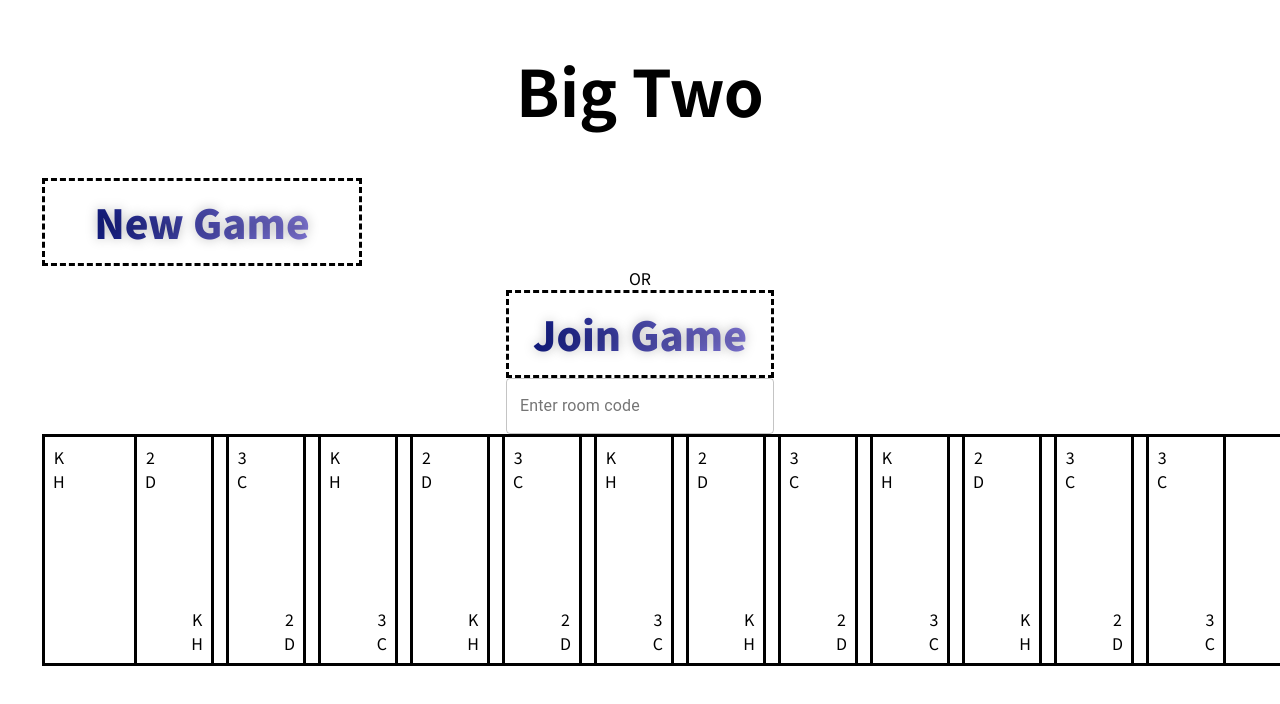
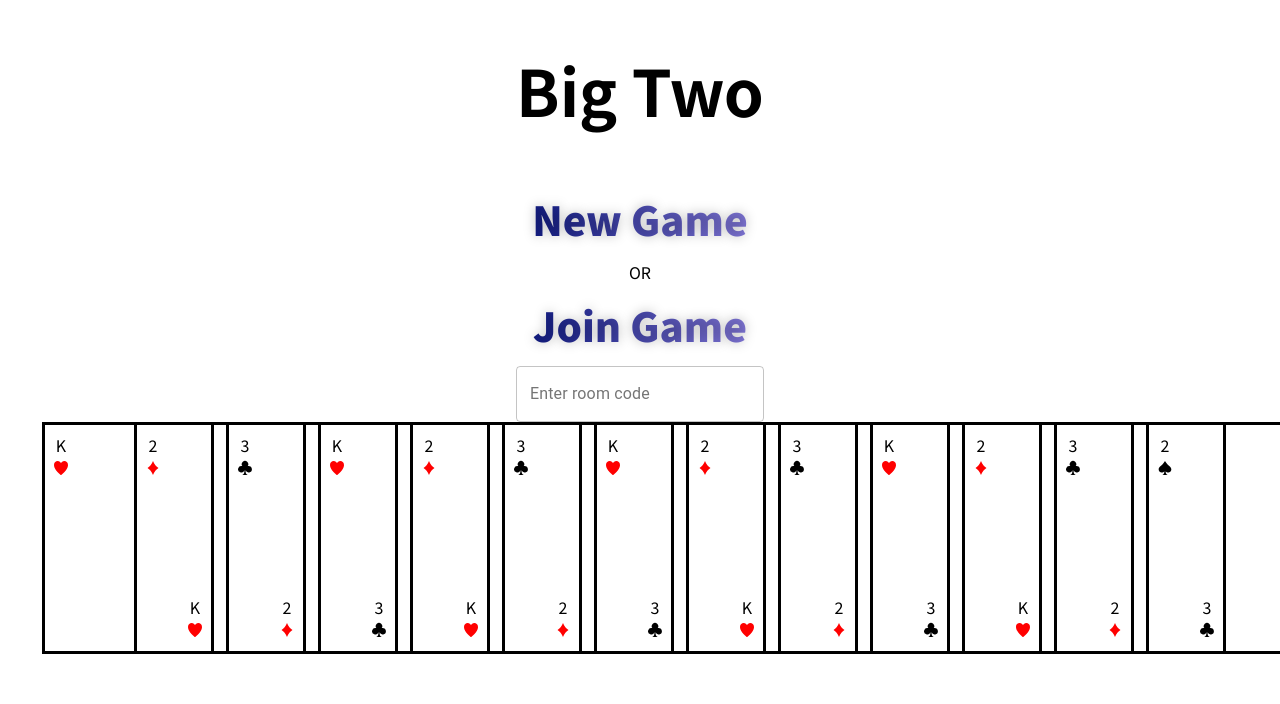
Before and after one commit to MGC3/bigtwo, a React (Create React App) app in the folder frontend/: page / in a window 1280 px wide. Shown: the top 704 px of the page. Built offline with nearby package versions, Linux system fonts and the light colour scheme.

Commit message:
Add card icons

```diff
--- a/frontend/package.json
+++ b/frontend/package.json
@@ -10,6 +10,7 @@
     "axios": "^0.19.2",
     "react": "^16.13.1",
     "react-dom": "^16.13.1",
+    "react-icons": "^3.11.0",
     "react-scripts": "3.4.1"
   },
   "scripts": {
--- a/frontend/src/components/App.jsx
+++ b/frontend/src/components/App.jsx
@@ -54,8 +54,8 @@ let fakeData = [
     suit: "C",
   },
   {
-    rank: "3",
-    suit: "C",
+    rank: "2",
+    suit: "S",
   },
 ];
 
--- a/frontend/src/components/Card.jsx
+++ b/frontend/src/components/Card.jsx
@@ -1,5 +1,6 @@
 import React, { Component } from "react";
 import "../css/card.css";
+import { GiDiamonds, GiHearts, GiSpades, GiClubs } from "react-icons/gi";
 
 export class Card extends Component {
   constructor(props) {
@@ -12,20 +13,37 @@ export class Card extends Component {
   }
 
   render() {
+    const iconMaker = (suit) => {
+      switch (suit) {
+        case "D":
+          return <GiDiamonds color={"red"} />;
+        case "H":
+          return <GiHearts color={"red"} />;
+        case "S":
+          return <GiSpades color={"black"} />;
+        case "C":
+          return <GiClubs color={"black"} />;
+        default:
+          return "something bad happened";
+      }
+    };
+
     const cardStyle = {
       zIndex: `${this.state.zdex}`,
       position: "relative",
     };
 
+    const icon = iconMaker(this.state.data.suit);
+
     return (
       <div className="card-container" style={cardStyle}>
         <div className="upper">
           <div className="card-rank">{this.state.data.rank}</div>
-          <div className="card-suit">{this.state.data.suit}</div>
+          <div className="card-suit">{icon}</div>
         </div>
         <div className="lower">
           <div className="card-rank">{this.state.data.rank}</div>
-          <div className="card-suit">{this.state.data.suit}</div>
+          <div className="card-suit">{icon}</div>
         </div>
       </div>
     );
--- a/frontend/src/css/landing.css
+++ b/frontend/src/css/landing.css
@@ -15,7 +15,7 @@ body {
 .app-container {
   display: flex;
   flex-flow: column wrap;
-  align-content: center;
+  align-items: center;
   text-align: center;
 }
 
@@ -26,12 +26,12 @@ body {
 .landing-form {
   display: flex;
   flex-flow: column wrap;
-  align-content: center;
+  align-items: center;
   text-align: center;
 }
 
 .primary-cta-button {
-  border: dashed;
+  border: none;
   background: transparent;
   padding: 12px 24px;
   max-width: 320px;
```
Also changed, not shown: 1 other file (tests, documents, lock files or other folders).
